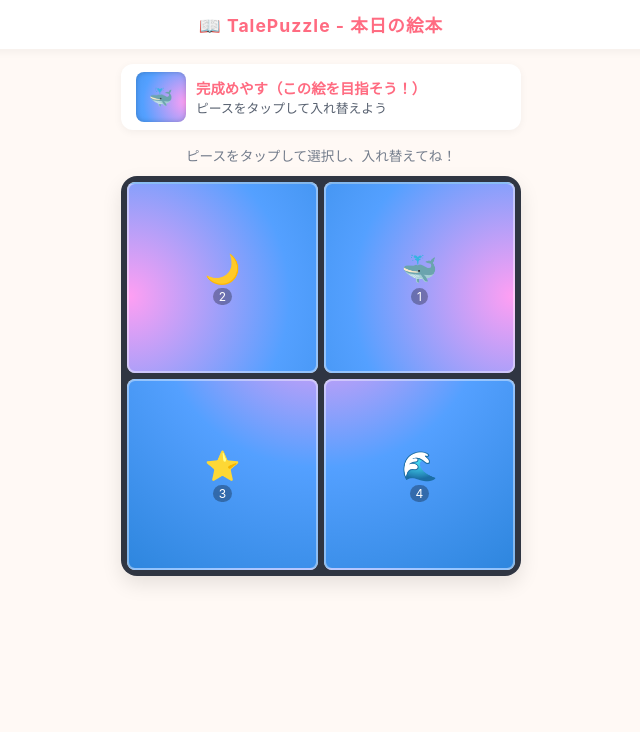
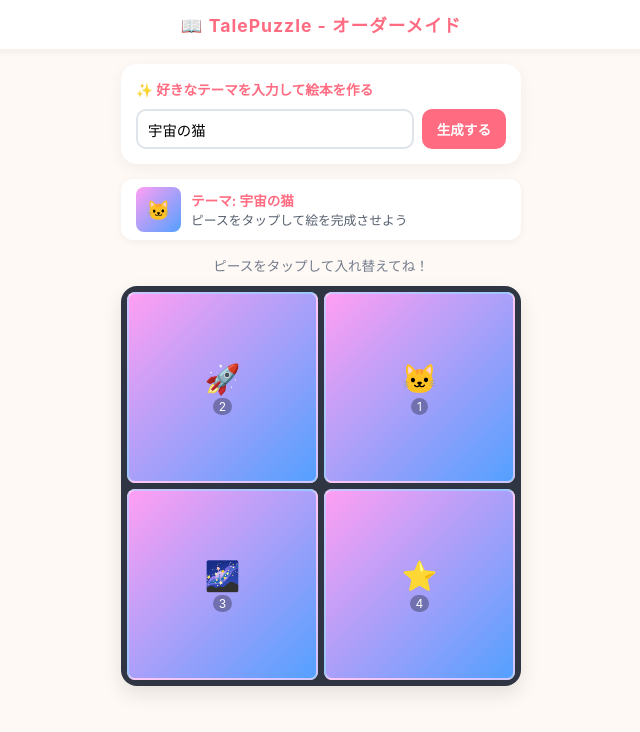
Before and after one commit to desrow9999-lang/talepuzzle-, a plain HTML site: page index.html in a window 1280 px wide. Shown: the whole page, without its empty margins (319-959 px from the left). Drawn offline with Linux system fonts and the light colour scheme.

Commit message:
Update index.html

```diff
--- a/index.html
+++ b/index.html
@@ -3,7 +3,7 @@
 <head>
     <meta charset="UTF-8">
     <meta name="viewport" content="width=device-width, initial-scale=1.0, user-scalable=no">
-    <title>TalePuzzle - かんたん絵本パズル</title>
+    <title>TalePuzzle - オーダーメイド絵本</title>
     <style>
         :root {
             --primary: #ff6b81;
@@ -51,7 +51,57 @@
             padding-bottom: 30px;
         }
 
-        /* 完成見本エリア */
+        /* テーマ入力エリア */
+        .generator-card {
+            width: 100%;
+            background: var(--card-bg);
+            padding: 15px;
+            border-radius: 16px;
+            box-shadow: 0 4px 15px rgba(0,0,0,0.05);
+            box-sizing: border-box;
+            display: flex;
+            flex-direction: column;
+            gap: 10px;
+        }
+
+        .generator-card label {
+            font-size: 0.85rem;
+            color: var(--primary);
+            font-weight: bold;
+        }
+
+        .input-group {
+            display: flex;
+            gap: 8px;
+        }
+
+        .generator-card input {
+            flex: 1;
+            padding: 10px;
+            border: 2px solid #dfe4ea;
+            border-radius: 10px;
+            font-size: 0.9rem;
+            outline: none;
+            transition: border-color 0.2s;
+        }
+
+        .generator-card input:focus {
+            border-color: var(--primary);
+        }
+
+        .generate-btn {
+            background: var(--primary);
+            color: white;
+            border: none;
+            padding: 0 15px;
+            border-radius: 10px;
+            font-size: 0.85rem;
+            font-weight: bold;
+            cursor: pointer;
+            white-space: nowrap;
+        }
+
+        /* 完成見本ヒント */
         .preview-container {
             display: flex;
             align-items: center;
@@ -65,17 +115,14 @@
         }
 
         .preview-box {
-            width: 50px;
-            height: 50px;
+            width: 45px;
+            height: 45px;
             border-radius: 8px;
-            background-image: radial-gradient(circle at 50% 30%, #ff9ff3, #54a0ff, #2e86de);
-            background-size: 200% 200%;
-            position: relative;
+            background: linear-gradient(135deg, #ff9ff3, #54a0ff);
             display: flex;
             align-items: center;
             justify-content: center;
             font-size: 1.2rem;
-            box-shadow: inset 0 0 5px rgba(0,0,0,0.2);
         }
 
         .preview-text {
@@ -86,7 +133,7 @@
         .preview-text strong {
             display: block;
             color: var(--primary);
-            font-size: 0.9rem;
+            font-size: 0.85rem;
         }
 
         .message {
@@ -96,7 +143,7 @@
             height: 1.2em;
         }
 
-        /* 2x2 イラストジグソーボード */
+        /* 2x2 パズルボード */
         .puzzle-board {
             width: 100%;
             aspect-ratio: 1 / 1;
@@ -128,8 +175,7 @@
         .piece {
             width: 100%;
             height: 100%;
-            background-image: radial-gradient(circle at 50% 30%, #ff9ff3, #54a0ff, #2e86de);
-            background-size: 200% 200%;
+            background: linear-gradient(135deg, #ff9ff3, #54a0ff);
             position: absolute;
             top: 0;
             left: 0;
@@ -168,12 +214,6 @@
             box-sizing: border-box;
             text-align: center;
             display: none;
-            animation: fadeIn 0.5s ease-out;
-        }
-
-        @keyframes fadeIn {
-            from { opacity: 0; transform: translateY(10px); }
-            to { opacity: 1; transform: translateY(0); }
         }
 
         .story-box h2 {
@@ -200,27 +240,31 @@
             font-weight: bold;
             cursor: pointer;
             box-shadow: 0 4px 10px rgba(255, 107, 129, 0.4);
-            transition: transform 0.1s;
-        }
-
-        .save-btn:active {
-            transform: scale(0.95);
         }
     </style>
 </head>
 <body>
 
     <header>
-        <h1>📖 TalePuzzle - 本日の絵本</h1>
+        <h1>📖 TalePuzzle - オーダーメイド</h1>
     </header>
 
     <div class="container">
+        <!-- テーマ入力カード -->
+        <div class="generator-card">
+            <label for="themeInput">✨ 好きなテーマを入力して絵本を作る</label>
+            <div class="input-group">
+                <input type="text" id="themeInput" value="宇宙の猫" placeholder="例: 森のくま、魔法の国...">
+                <button class="generate-btn" id="generateBtn">生成する</button>
+            </div>
+        </div>
+
         <!-- 完成見本ヒント -->
         <div class="preview-container">
-            <div class="preview-box">🐳</div>
+            <div class="preview-box" id="previewIcon">🐱</div>
             <div class="preview-text">
-                <strong>完成めやす（この絵を目指そう！）</strong>
-                <span>ピースをタップして入れ替えよう</span>
+                <strong id="previewTitle">テーマ: 宇宙の猫</strong>
+                <span>ピースをタップして絵を完成させよう</span>
             </div>
         </div>
 
@@ -231,33 +275,74 @@
 
         <!-- クリア後に出現するストーリー＆保存ボックス -->
         <div class="story-box" id="storyBox">
-            <h2>✨ 絵本が完成しました！</h2>
-            <p>「星降る夜、小さなクジラは仲間たちと銀河の海原へ漕ぎ出しました。あなたの手で紡がれた物語が、温かな光で包まれますように。」</p>
+            <h2>✨ オリジナル絵本が完成しました！</h2>
+            <p id="storyText">「星の海を渡る宇宙猫は、きらめく流星を追いかけて新しい冒険の扉を開きました。」</p>
             <button class="save-btn" id="saveBtn">💾 この絵本をスマホに保存する</button>
         </div>
     </div>
 
     <script>
-        const totalPieces = 4; // 2x2の4分割に戻してサクサクに
+        const totalPieces = 4;
         let boardState = [];
         let selectedIndex = null;
 
+        const themeInput = document.getElementById('themeInput');
+        const generateBtn = document.getElementById('generateBtn');
+        const previewIcon = document.getElementById('previewIcon');
+        const previewTitle = document.getElementById('previewTitle');
         const boardEl = document.getElementById('board');
         const messageEl = document.getElementById('message');
         const storyBoxEl = document.getElementById('storyBox');
+        const storyText = document.getElementById('storyText');
         const saveBtn = document.getElementById('saveBtn');
 
-        const pieceData = [
-            { x: '0%', y: '0%', icon: '🐳', num: '1' },
-            { x: '100%', y: '0%', icon: '🌙', num: '2' },
-            { x: '0%', y: '100%', icon: '⭐', num: '3' },
-            { x: '100%', y: '100%', icon: '🌊', num: '4' }
-        ];
+        // テーマに応じたダミー生成データ（AI連携のベース）
+        let currentThemeData = {
+            title: "宇宙の猫",
+            icon: "🐱",
+            story: "「星の海を渡る宇宙猫は、きらめく流星を追いかけて新しい冒険の扉を開きました。」",
+            pieces: [
+                { icon: '🐱', num: '1' },
+                { icon: '🚀', num: '2' },
+                { icon: '🌌', num: '3' },
+                { icon: '⭐', num: '4' }
+            ]
+        };
+
+        function generateNewPuzzle() {
+            const val = themeInput.value.trim();
+            if(!val) return;
+
+            // 入力されたテーマに合わせて動的に内容を変更（AI生成のシミュレーション）
+            currentThemeData.title = val;
+
+            // 簡単なキーワード判定でアイコンやストーリーを変える演出
+            if(val.includes("森") || val.includes("くま")) {
+                currentThemeData.icon = "🐻";
+                currentThemeData.story = `「${val}の物語：静かな森の奥深く、木漏れ日のなかで小さな出会いが訪れました。」`;
+                currentThemeData.pieces = [{icon:'🐻',num:'1'}, {icon:'🌲',num:'2'}, {icon:'🍯',num:'3'}, {icon:'🍃',num:'4'}];
+            } else if(val.includes("魔法") || val.includes("国")) {
+                currentThemeData.icon = "🪄";
+                currentThemeData.story = `「${val}の物語：空に浮かぶお城から、虹色の魔法の粉がふわりと街へ降り注ぎました。」`;
+                currentThemeData.pieces = [{icon:'🪄',num:'1'}, {icon:'🏰',num:'2'}, {icon:'🌈',num:'3'}, {icon:'✨',num:'4'}];
+            } else {
+                currentThemeData.icon = "✨";
+                currentThemeData.story = `「${val}の物語：あなただけの特別なテーマが、今日という日に新しい彩りを与えてくれます。」`;
+                currentThemeData.pieces = [{icon:'✨',num:'1'}, {icon:'📘',num:'2'}, {icon:'🌟',num:'3'}, {icon:'💫',num:'4'}];
+            }
+
+            previewIcon.innerText = currentThemeData.icon;
+            previewTitle.innerText = `テーマ: ${currentThemeData.title}`;
+            storyText.innerText = currentThemeData.story;
+
+            initGame();
+        }
+
+        generateBtn.onclick = generateNewPuzzle;
 
         function initGame() {
             boardState = Array.from({length: totalPieces}, (_, i) => i);
 
-            // ランダムにシャッフル
             for (let i = 0; i < 10; i++) {
                 const idx1 = Math.floor(Math.random() * totalPieces);
                 const idx2 = Math.floor(Math.random() * totalPieces);
@@ -271,6 +356,7 @@
 
             selectedIndex = null;
             storyBoxEl.style.display = "none";
+            messageEl.innerText = "ピースをタップして入れ替えてね！";
             render();
         }
 
@@ -285,8 +371,7 @@
                 const pieceDiv = document.createElement('div');
                 pieceDiv.className = 'piece';
 
-                const data = pieceData[originalPieceId];
-                pieceDiv.style.backgroundPosition = `${data.x} ${data.y}`;
+                const data = currentThemeData.pieces[originalPieceId];
                 pieceDiv.innerHTML = `<span>${data.icon}</span><span class="num">${data.num}</span>`;
 
                 if (selectedIndex === i) {
@@ -325,13 +410,13 @@
 
         function checkClear() {
             if (isCompleted()) {
-                messageEl.innerText = "🎉 パズルクリア！素敵な絵本が完成しました！";
+                messageEl.innerText = "🎉 クリア！オリジナル絵本が完成しました！";
                 storyBoxEl.style.display = "block";
             }
         }
 
         saveBtn.onclick = () => {
-            alert("【保存成功】\n本日の絵本イラストとストーリーがスマホの写真フォルダーに保存されました！");
+            alert("【保存成功】\nオーダーメイド絵本がスマホの写真フォルダーに保存されました！");
         };
 
         initGame();
```
